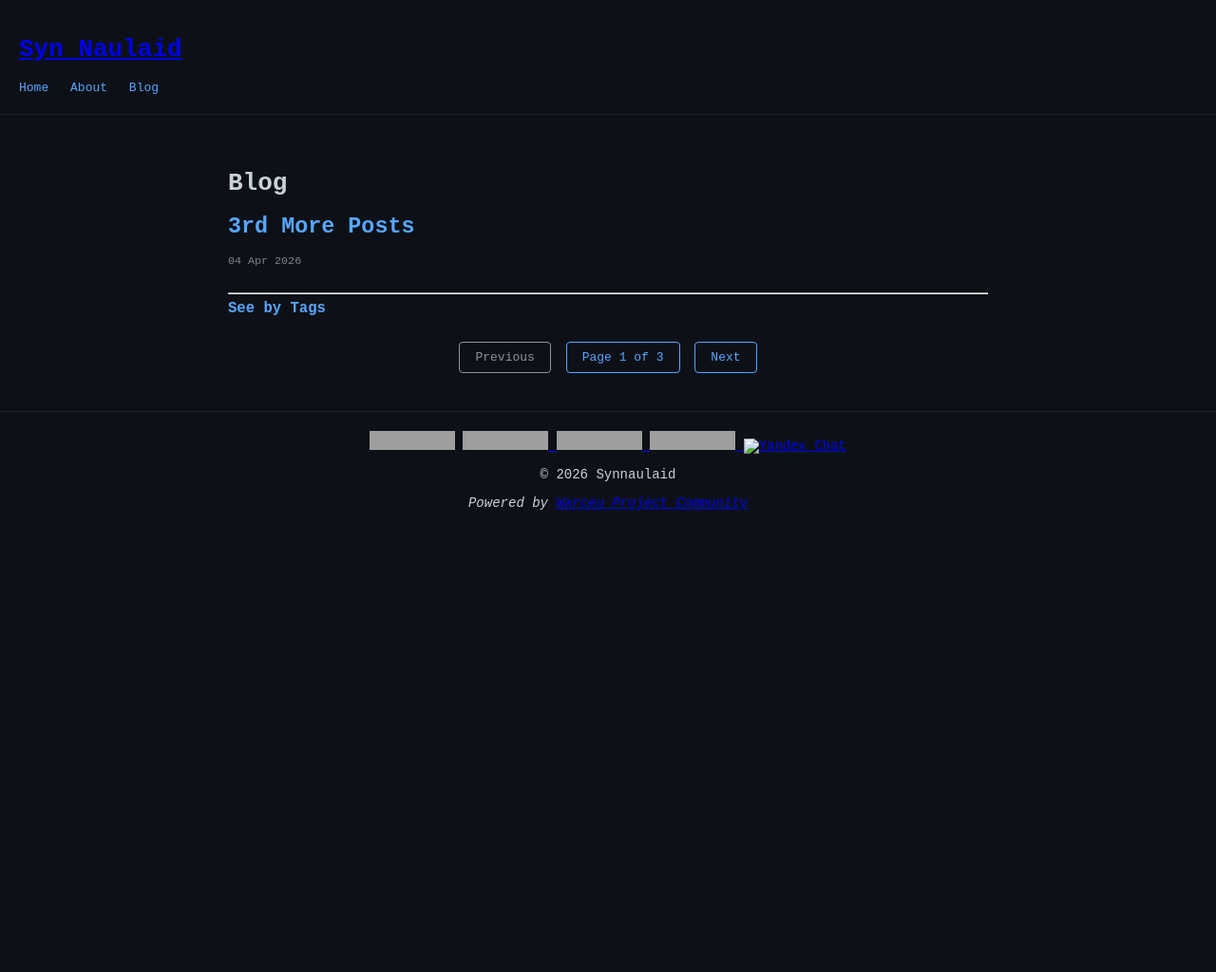
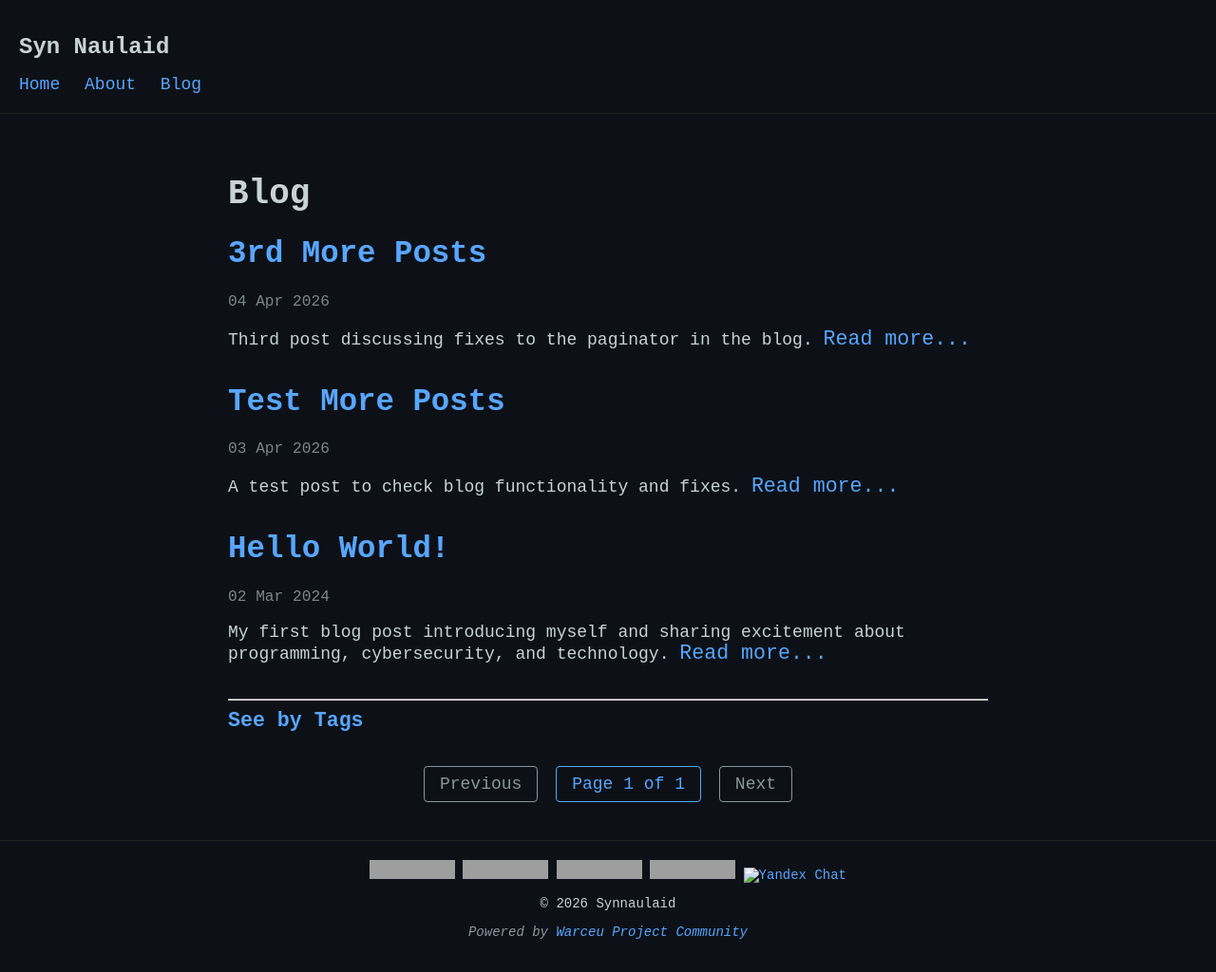
Before and after one commit to synnaulaid/synnaulaid.github.io, a Jekyll site: the page built from blog/index.html, in a window 1280 px wide. Shown: the whole page at 95% size. Built offline with Jekyll 4.4.1, drawn with Linux system fonts in a browser that asks for light colours; a script that is not in the unit is left out; the list of posts is cut into pages by our own code; before the commit the page ends 900 px from its top, so only the background shows below that; grey boxes are pictures that could not be loaded.

Commit message:
clean styling

```diff
--- a/_config.yml
+++ b/_config.yml
@@ -11,5 +11,5 @@ plugins:
   - jekyll-sitemap
 
 
-paginate: 1
+paginate: 10
 paginate_path: "/blog/page:num/"
--- a/_includes/footer.html
+++ b/_includes/footer.html
@@ -23,5 +23,5 @@
   <img src="https://img.shields.io/badge/YandexChat-synnaulaid-0084ff?style=flat-square&logo=telegram&logoColor=white" alt="Yandex Chat">
 </a>
   <p>&copy; 2026 Synnaulaid</p>
-  <p><i>Powered by <a href="https://www.warceuproject.or.id">Warceu Project Community</a></i></p>
+  <p><i class="foot-text">Powered by <a href="https://www.warceuproject.or.id">Warceu Project Community</a></i></p>
 </footer>
--- a/_includes/header.html
+++ b/_includes/header.html
@@ -1,5 +1,5 @@
 <header>
-  <h1><a href="/">{{ site.title }}</a></h1>
+  <h1 class="syn"><a href="/">{{ site.title }}</a></h1>
   <nav>
     <a href="/">Home</a>
     <a href="/about/">About</a>
--- a/assets/css/style.css
+++ b/assets/css/style.css
@@ -3,12 +3,25 @@ body {
   font-family: monospace;
   background: #0d1117;
   color: #c9d1d9;
+  font-size: 18px;
 }
 
 header {
   padding: 20px;
   border-bottom: 1px solid #222;
 }
+header .syn {
+  font-size: 24px;
+  color: #ffffff;
+}
+header .syn a {
+  color: #c9d1d9;
+  text-decoration: none;
+}
+header .syn a:hover {
+  color: #1f6feb;
+}
+
 
 nav a {
   margin-right: 15px;
@@ -31,6 +44,16 @@ footer {
   padding: 20px;
   border-top: 1px solid #222;
   font-size: 14px;
+}
+footer .foot-text {
+  color: #8b949e;
+}
+footer a {
+  color: #58a6ff;
+  text-decoration: none;
+}
+footer a:hover {
+  color: #1f6feb;
 }
 
 .pagination {
--- a/blog/index.html
+++ b/blog/index.html
@@ -14,6 +14,7 @@ image: /assets/img/a.png
   <article style="margin-bottom: 2em;">
     <h2><a href="{{ post.url | relative_url }}">{{ post.title }}</a></h2>
     <p style="opacity:0.6; font-size:0.9em;">{{ post.date | date: "%d %b %Y" }}</p>
+    <p>{{ post.description }} <span><a href="{{ post.url | relative_url }}">Read more...</a></span></p>
   </article>
 {% endfor %}
 <hr>
```
